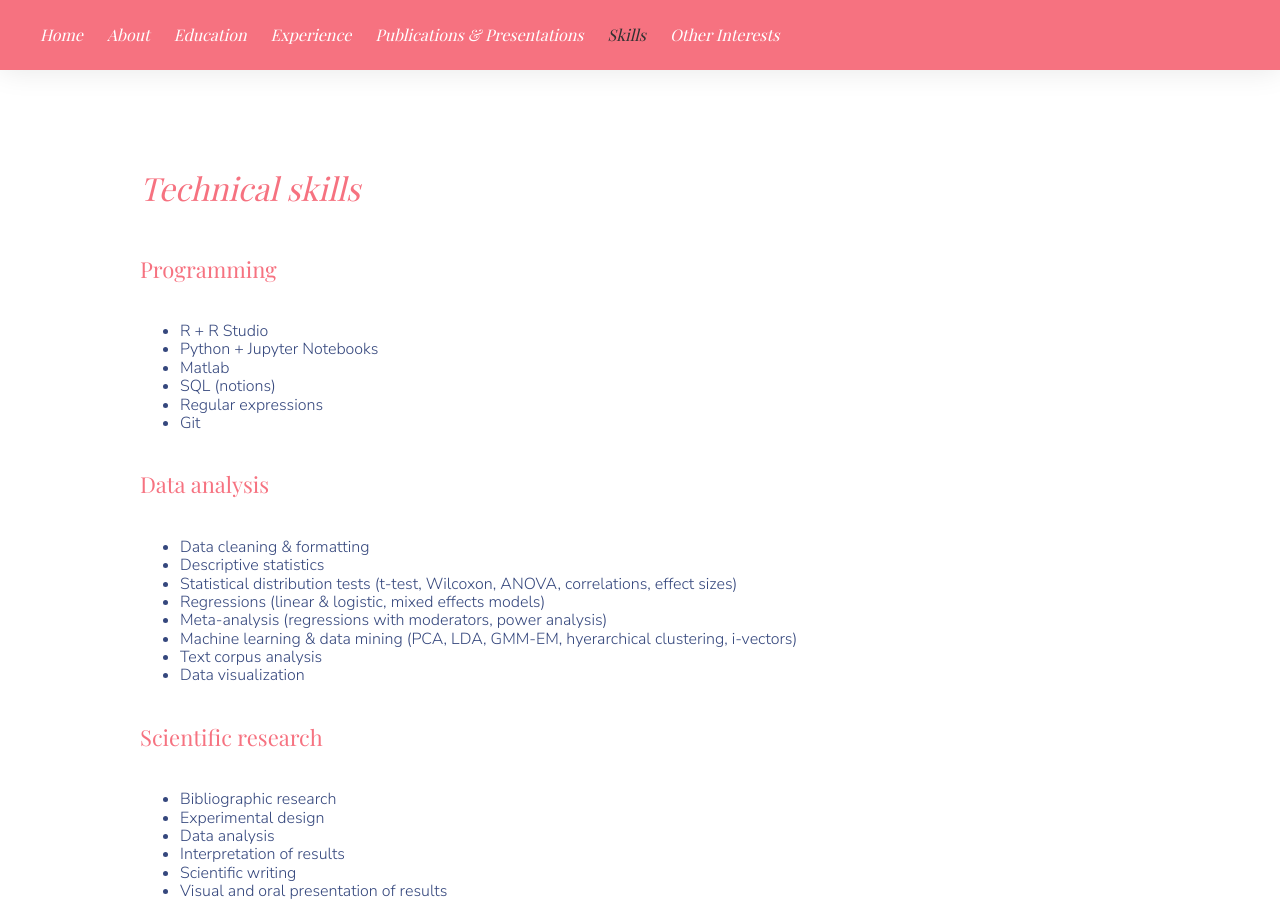
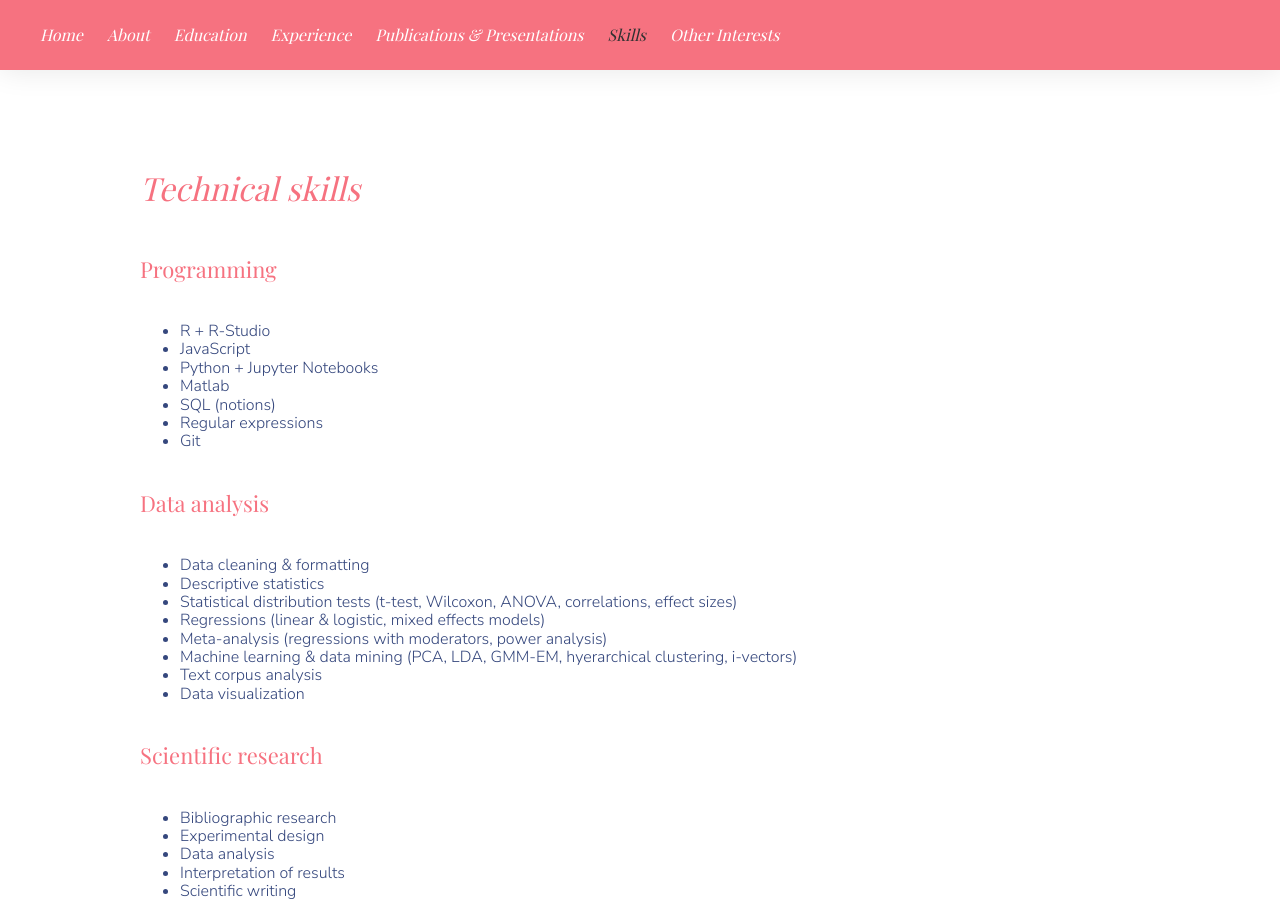
Before and after one commit to basaringaron/julie-website, a Jekyll site: the page built from skills.html, in a window 1280 px wide and 900 px high. Built offline with Jekyll 4.4.1, drawn with Linux system fonts in a browser that asks for light colours; some web fonts are replaced.

Commit message:
JavaScript

```diff
--- a/skills.html
+++ b/skills.html
@@ -7,7 +7,8 @@ title: Skills
 
 			<h2>Programming</h2>
 			<ul>
-				<li>R + R Studio</li>
+				<li>R + R-Studio</li>
+				<li>JavaScript</li>
 				<li>Python + Jupyter Notebooks</li>
 				<li>Matlab</li>
 				<li>SQL (notions)</li>
```
